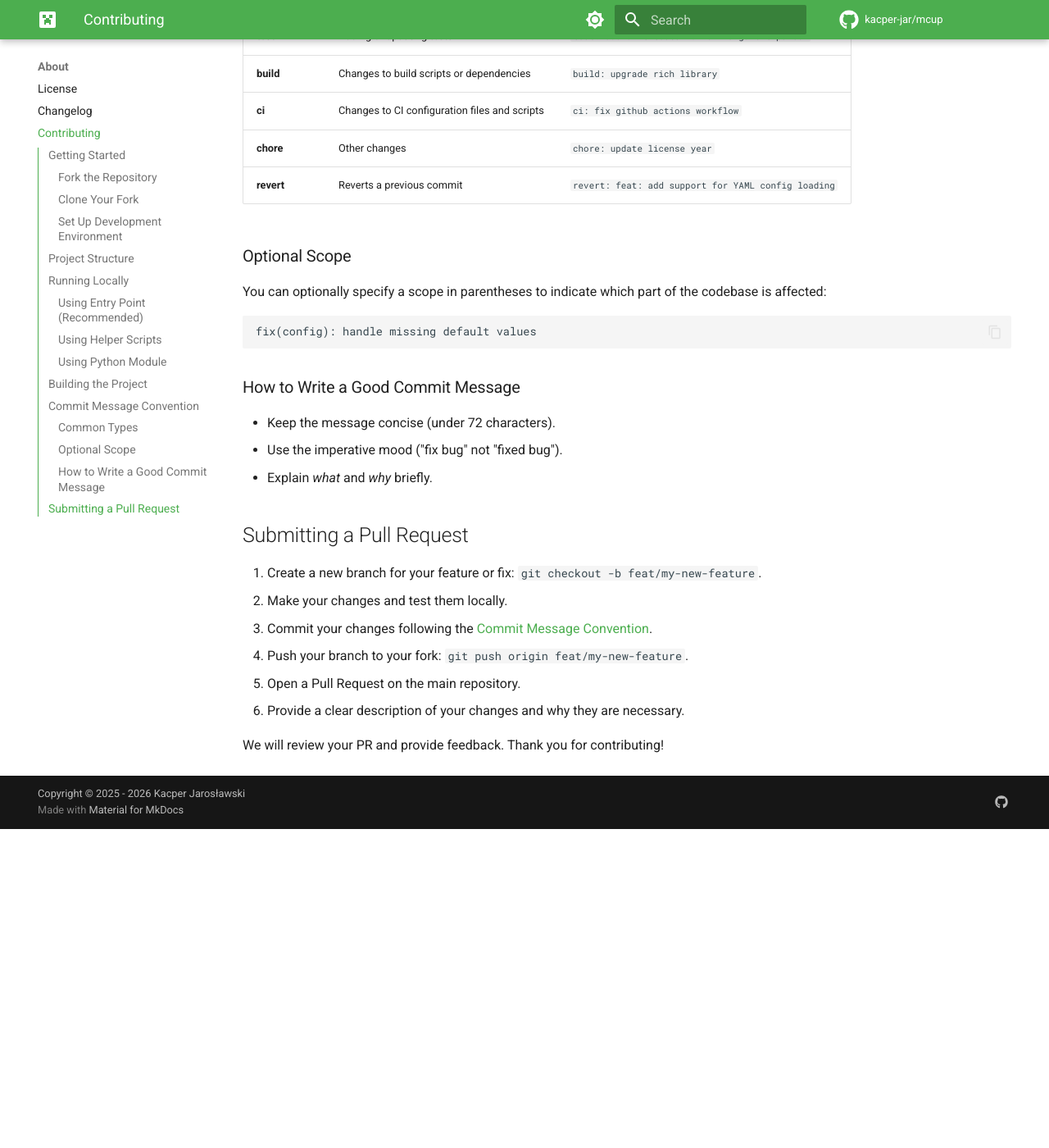
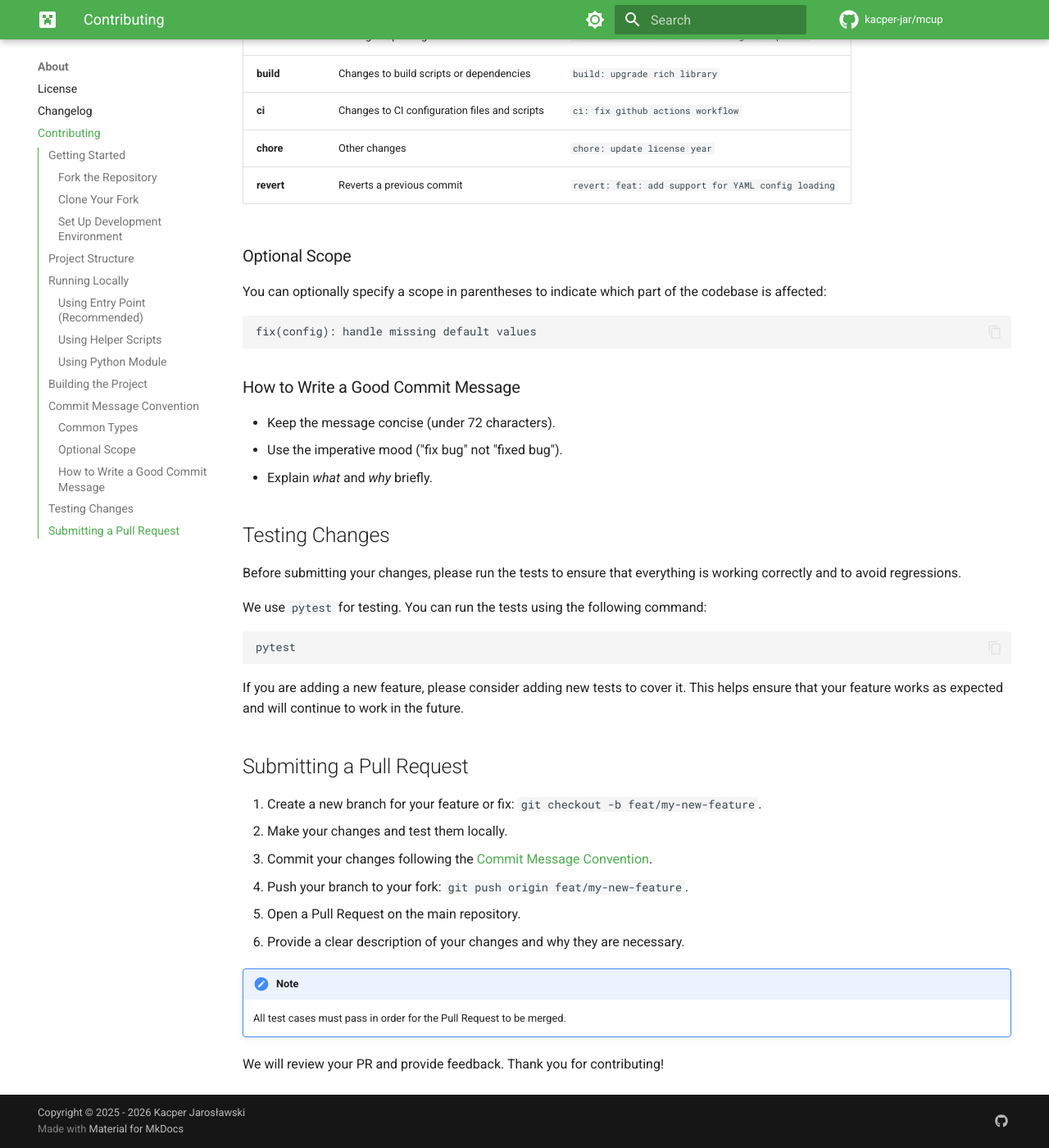
Before and after one commit to kacper-jar/mcup, an MkDocs documentation site: the page built from docs/about/contributing.md, in a window 1280 px wide and 1400 px high, scrolled down 3117 px. Shown: the whole window at 82% size. Built offline with MkDocs 1.6.1 and Material for MkDocs 9.7.7, drawn with Linux system fonts in a browser that asks for light colours; comment, search, counter and statistics services are not loaded; the version menu is left out; before the commit the page ends 4128 px from its top, so only the background shows below that.

Commit message:
docs: add testing instructions to contributing guide

````diff
--- a/docs/about/contributing.md
+++ b/docs/about/contributing.md
@@ -157,6 +157,20 @@ fix(config): handle missing default values
 - Use the imperative mood ("fix bug" not "fixed bug").
 - Explain *what* and *why* briefly.
 
+## Testing Changes
+
+Before submitting your changes, please run the tests to ensure that everything is working correctly and to
+avoid regressions.
+
+We use `pytest` for testing. You can run the tests using the following command:
+
+```bash
+pytest
+```
+
+If you are adding a new feature, please consider adding new tests to cover it. This helps ensure that your feature works
+as expected and will continue to work in the future.
+
 ## Submitting a Pull Request
 
 1. Create a new branch for your feature or fix: `git checkout -b feat/my-new-feature`.
@@ -166,4 +180,7 @@ fix(config): handle missing default values
 5. Open a Pull Request on the main repository.
 6. Provide a clear description of your changes and why they are necessary.
 
+!!! note
+    All test cases must pass in order for the Pull Request to be merged.
+
 We will review your PR and provide feedback. Thank you for contributing!
````
